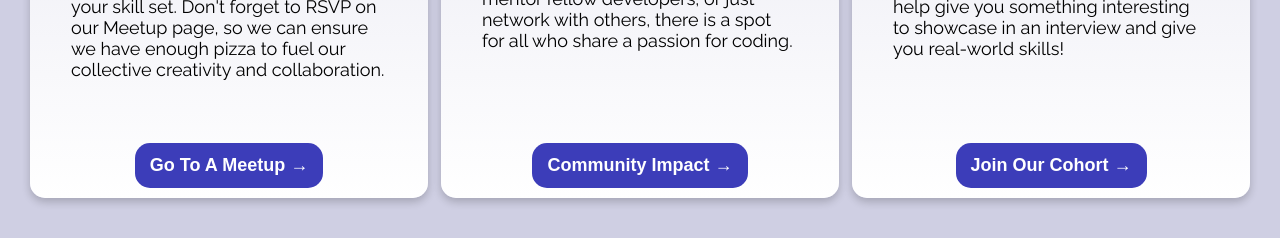
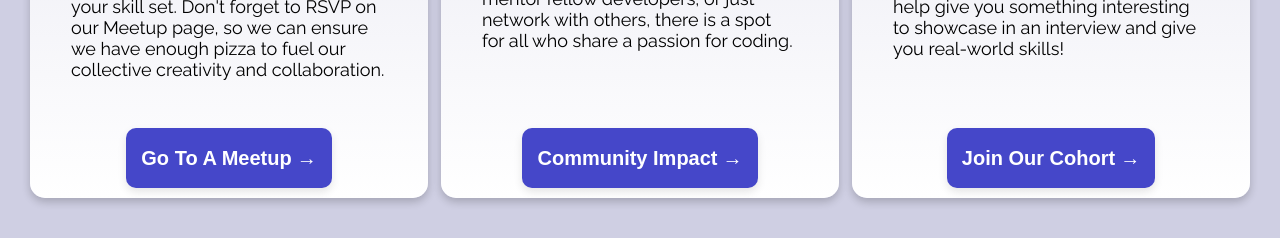
Before and after one commit to dallassoftwaredevelopers/DSDsite, a Next.js app: page / in a window 1280 px wide. Shown: the part 1540-1778 px from the top of the page. Built offline with nearby package versions, Linux system fonts and the light colour scheme.

Commit message:
(WEB-75) fix reusable button styles

```diff
--- a/src/app/components/button/button.module.css
+++ b/src/app/components/button/button.module.css
@@ -1,21 +1,35 @@
 .button--primary {
-  background-color: #3c3db9;
+  background-color: hsl(var(--light-blue));
+  box-shadow: 0 0.25rem 0.5rem rgba(0, 0, 0, 0.1);
   padding: 0 15px 0 15px;
-  height: 45px;
-  border-radius: 15px;
-  font-size: 18px;
-  font-weight: 900;
-  color: #fff;
+  height: 3.75rem;
+  border-radius: 0.625rem;
+  text-decoration: none;
+  font-size: 1.25rem;
+  font-weight: 700;
+  color: hsl(var(--white));
   border: none;
   cursor: pointer;
   text-decoration: none;
-  display: flex;
-  justify-content: center;
-  align-items: center;
   outline: none;
   text-decoration: none;
+  transition:
+    background-color 0.3s ease,
+    transform 0.2s ease;
+}
+
+.button:hover {
+  background-color: hsl(var(--blue));
+  transform: translateY(-2px);
 }
 
 .button__icon {
   padding-left: 5px;
 }
+
+@media (max-width: 850px) {
+  .button {
+    width: 100%;
+    font-size: 1rem;
+  }
+}
```
